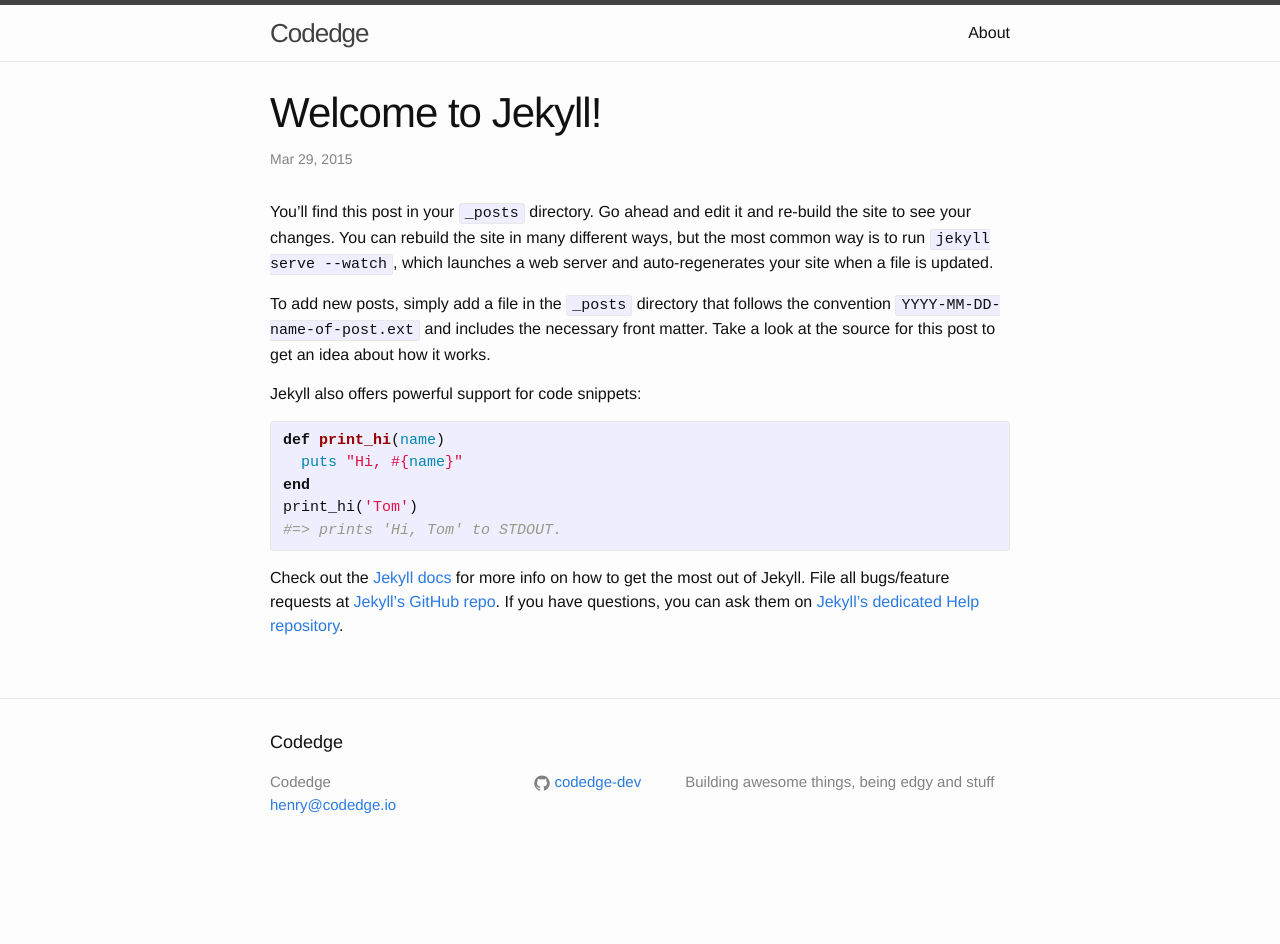
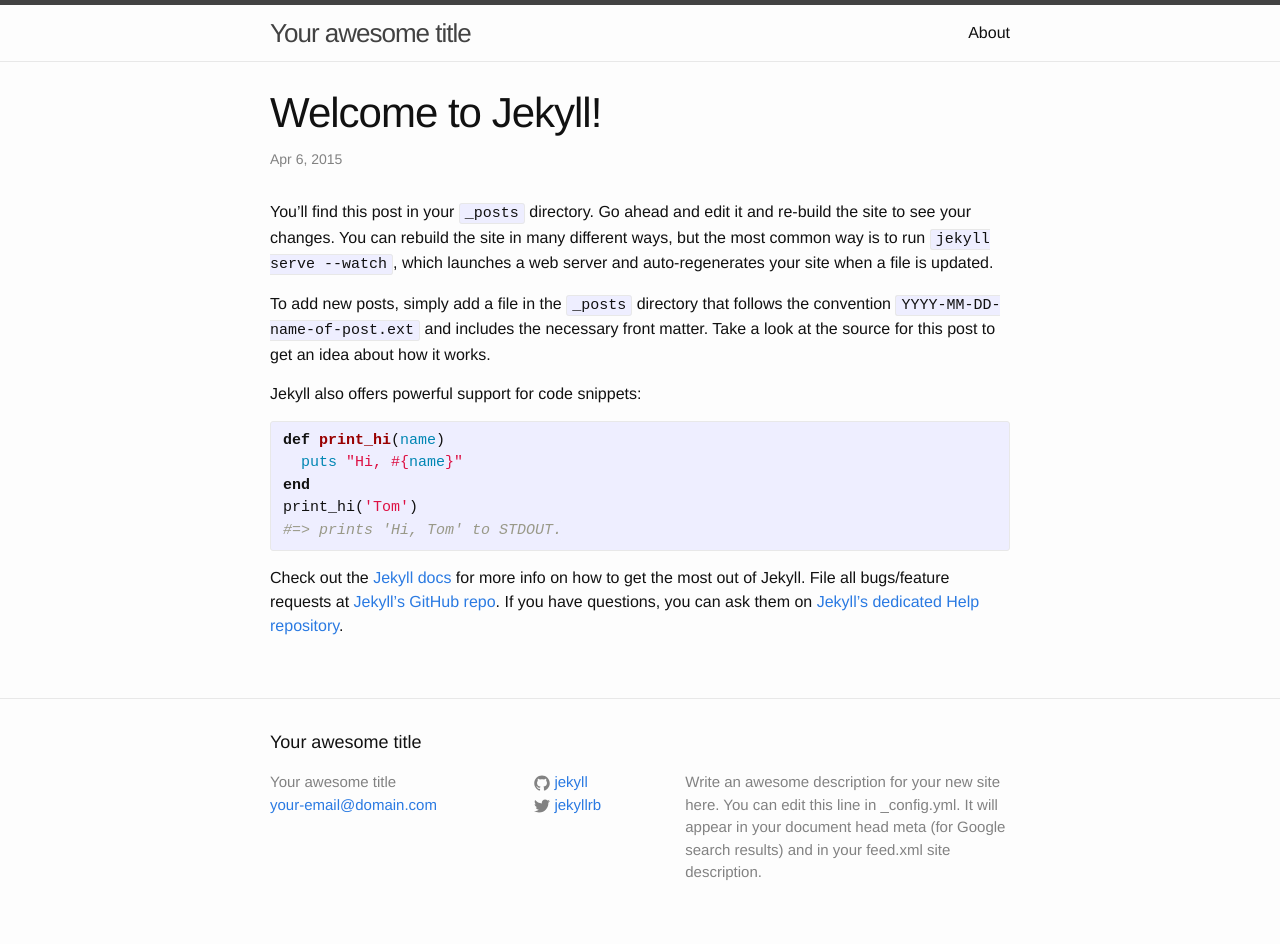
Before and after one commit to codedge-dev/codedge-dev.github.io, a Jekyll site: the page built from blog/_posts/2015-04-06-welcome-to-jekyll.markdown, in a window 1280 px wide. Built offline with Jekyll 4.4.1, drawn with Linux system fonts in a browser that asks for light colours; before the commit the page ends 900 px from its top, so only the background shows below that.

Commit message:
Reinstalled jekyll.. maybe fixed?

```diff
--- a/blog/_config.yml
+++ b/blog/_config.yml
@@ -1,11 +1,14 @@
 # Site settings
-title: Codedge
-email: henry@codedge.io
+title: Your awesome title
+email: your-email@domain.com
 description: > # this means to ignore newlines until "baseurl:"
-    Building awesome things, being edgy and stuff
-baseurl: "/blog" # the subpath of your site, e.g. /blog/
-url: "http://codedge.io" # the base hostname & protocol for your site
-github_username:  codedge-dev
+  Write an awesome description for your new site here. You can edit this
+  line in _config.yml. It will appear in your document head meta (for
+  Google search results) and in your feed.xml site description.
+baseurl: "" # the subpath of your site, e.g. /blog/
+url: "http://yourdomain.com" # the base hostname & protocol for your site
+twitter_username: jekyllrb
+github_username:  jekyll
 
 # Build settings
 markdown: kramdown
--- a/blog/_posts/2015-03-29-welcome-to-jekyll.markdown
+++ b/blog/_posts/2015-04-06-welcome-to-jekyll.markdown
@@ -1,7 +1,7 @@
 ---
 layout: post
 title:  "Welcome to Jekyll!"
-date:   2015-03-29 21:03:45
+date:   2015-04-06 00:16:59
 categories: jekyll update
 ---
 You’ll find this post in your `_posts` directory. Go ahead and edit it and re-build the site to see your changes. You can rebuild the site in many different ways, but the most common way is to run `jekyll serve --watch`, which launches a web server and auto-regenerates your site when a file is updated.
```
